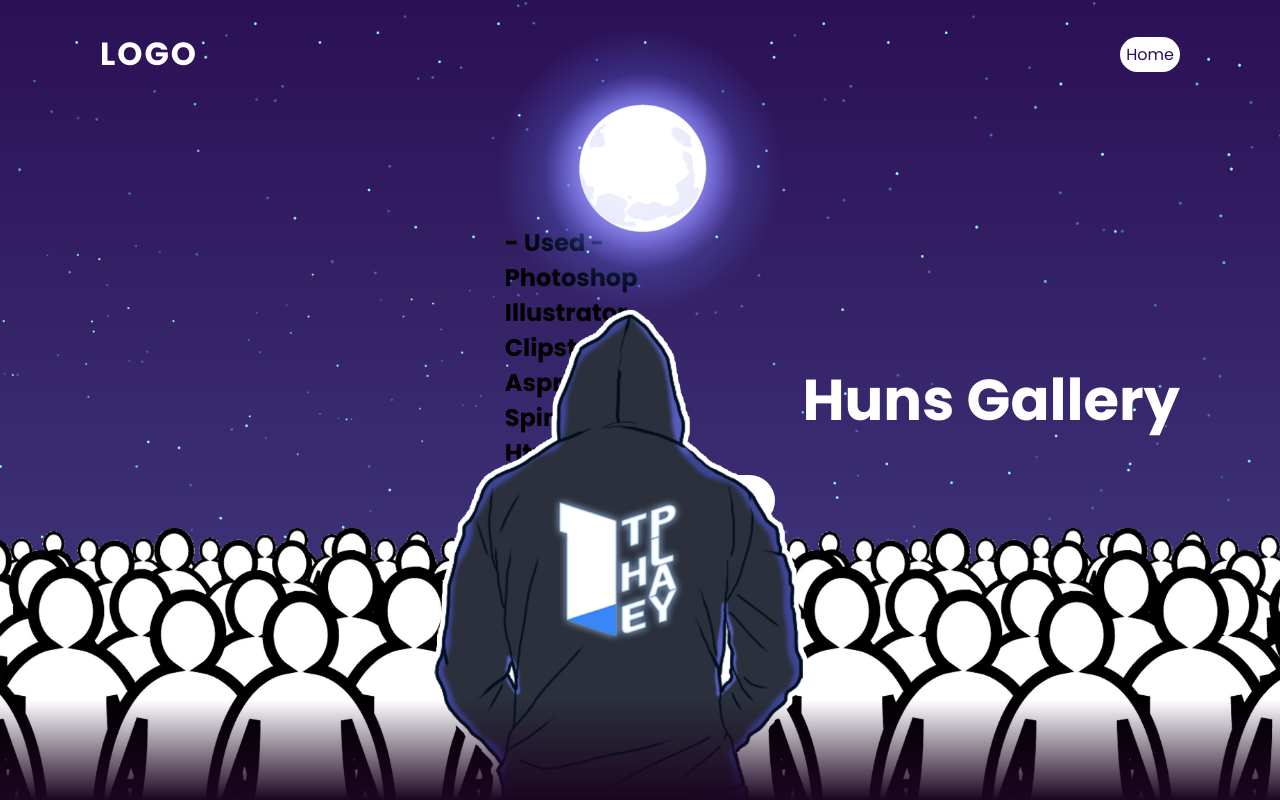
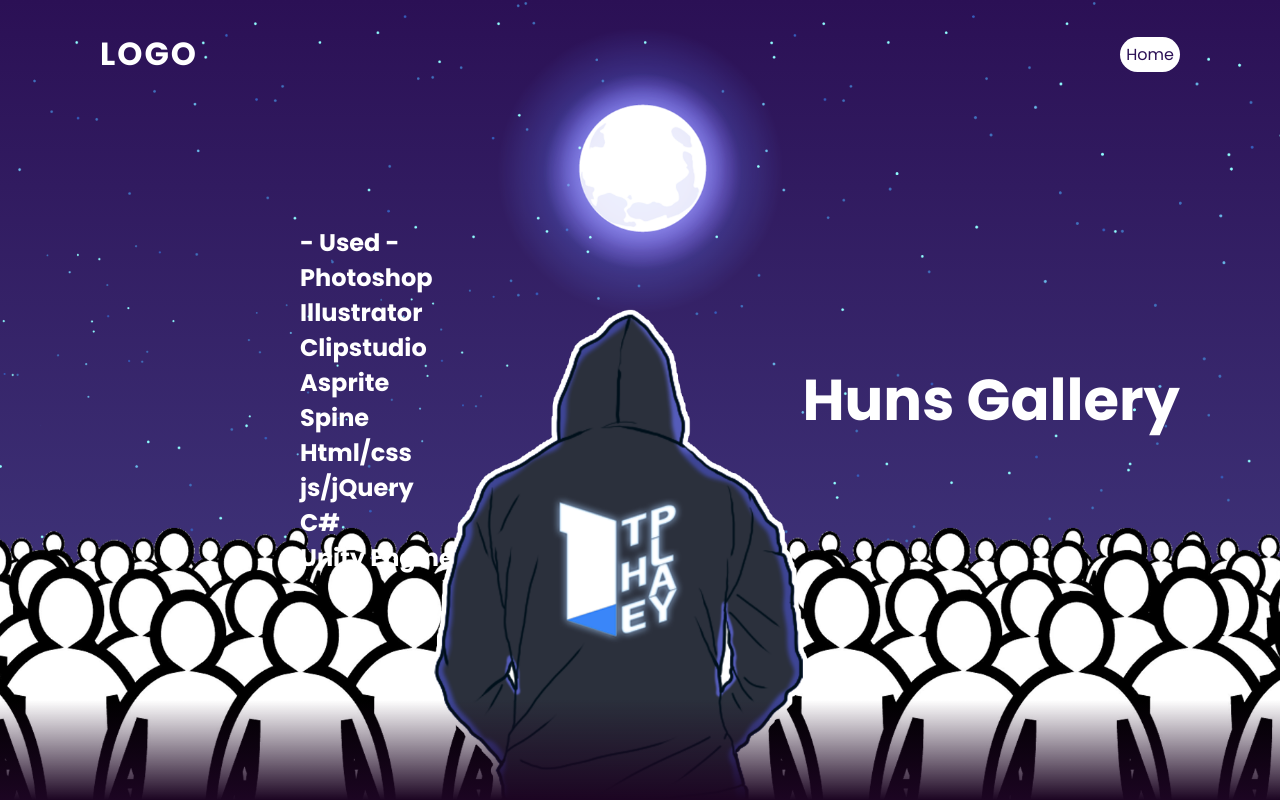
Before and after one commit to TrainingEZEN/web00, a plain HTML site: page index.html in a window 1280 px wide. Shown: the top 800 px of the page. Drawn offline with Linux system fonts and the light colour scheme.

Commit message:
Add files via upload

```diff
--- a/css/style.css
+++ b/css/style.css
@@ -94,6 +94,14 @@ section img#mountains_front{
     font-size: 4.5vw;
     z-index: 12;
 }
+#text1{
+    position: absolute;
+    left: 300px;
+    color: #fff;
+    white-space: nowrap;
+    font-size: 24px;
+    z-index: 12;
+}
 #btn{
     text-decoration: none;
     display: inline-block;
```
